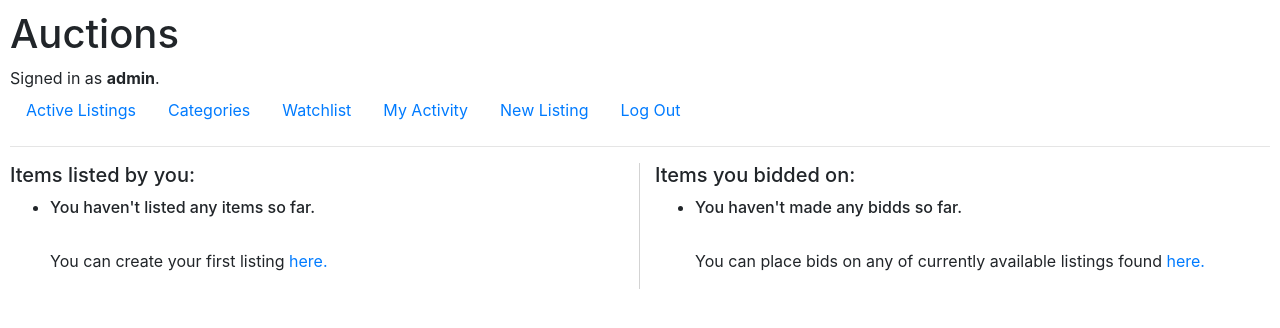
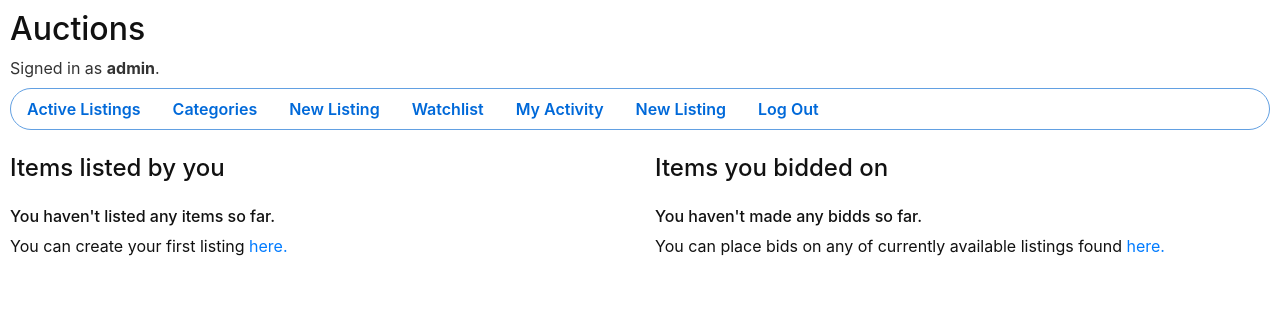
Before and after one commit to msandrk/cs50_web_course, a Django app: page /activity in a window 1280 px wide. Shown: the top 328 px of the page. Run offline with Django 3.2, Linux system fonts and the light colour scheme; a user stored in the database is signed in; data comes from the database, SQL or seed files in the repository; both versions use the stored data as it was after the commit; some libraries are stand-ins or nearby versions.

Commit message:
bit of styling

```diff
--- a/project2/commerce/auctions/static/auctions/styles.css
+++ b/project2/commerce/auctions/static/auctions/styles.css
@@ -1,46 +1,89 @@
+*:focus {
+  outline: 1px solid #62a0e2; }
+
 body {
-    padding: 10px;
-}
+  padding: 10px;
+  color: #111; }
+
+input:not([type="submit"]) {
+  padding-left: 8px;
+  border: 1px solid #afafaf;
+  border-radius: 8px; }
+
+textarea {
+  resize: none;
+  border: 1px solid #afafaf;
+  border-radius: 8px;
+  padding: 4px 10px; }
+
+.nav {
+  border-top: 1px solid #62a0e2;
+  border-bottom: 1px solid #62a0e2;
+  border: 1px solid #62a0e2;
+  border-radius: 30px; }
+
+.nav-link {
+  color: #0069d9;
+  font-weight: 600; }
+
+.nav-link:hover {
+  background-color: #62a0e2;
+  color: #eee; }
+
+.first-nav-link:hover {
+  border-top-left-radius: 30px;
+  border-bottom-left-radius: 30px; }
+
+.body-title {
+  margin-bottom: 1em; }
+
+.index-listing-link {
+  color: #333;
+  text-decoration: none !important; }
+  .index-listing-link :hover {
+    color: #111; }
+
+.single-listing {
+  border: 1px solid lightgrey;
+  border-radius: 15px; }
+
+.img-fluid {
+  max-height: 30vh;
+  width: auto; }
 
 .errorlist {
-    padding-left: -15px;
-}
-
-.errorlist li {
+  padding-left: -15px; }
+  .errorlist li {
     color: red;
     font-size: 0.9rem;
     list-style-type: none;
     margin: 0;
-    padding: 0;
-}
+    padding: 0; }
 
 #comment-form textarea {
-    width: 98%;
-    height: 85%;
-    resize: none;
-    border: 1px solid rgb(175, 175, 175);
-    border-radius: 8px;
-    padding: 5px 6px 1px 6px;
-}
+  width: 98%;
+  height: 85%;
+  padding: 5px 6px 1px 6px; }
+#comment-form textarea:hover {
+  border: 1px solid #62a0e2; }
+#comment-form input[type="submit"] {
+  padding: 4px 12px; }
 
-#comment-form textarea:focus {
-    outline: 1px solid rgb(98, 160, 226);
-}
+.single-comment {
+  border-top: 1px solid lightgrey;
+  padding: 5px 10px;
+  margin-left: 15px; }
+  .single-comment h6 {
+    font-weight: 600; }
 
-#comment-form textarea:hover {
-    border: 1px solid rgb(98, 160, 226);
-}
+.important-msg {
+  color: red; }
 
-#comment-form input[type="submit"] {
-    padding: 4px 12px;
-}
+.logged-user-msg {
+  color: #333; }
 
-.single-comment{
-    border-top: 1px solid lightgrey;
-    padding: 5px 10px;
-    margin-left: 15px;
-}
+.list-element {
+  padding: 6px 18px;
+  font-weight: 600; }
 
-.single-comment h6{
-    font-weight: 600;
-}
+/*# sourceMappingURL=styles.css.map */
--- /dev/null
+++ b/project2/commerce/auctions/static/auctions/styles.scss
@@ -0,0 +1,122 @@
+$primary-text-color: #111;
+$outline-primary-color: rgb(98, 160, 226);
+
+*:focus {
+    outline: 1px solid $outline-primary-color;
+}
+
+body {
+    padding: 10px;
+    color: $primary-text-color;
+}
+
+input:not([type="submit"]) {
+    padding-left: 8px;
+    border: 1px solid rgb(175, 175, 175);
+    border-radius: 8px;
+}
+
+textarea {
+    resize: none;
+    border: 1px solid rgb(175, 175, 175);
+    border-radius: 8px;
+    padding: 4px 10px;
+}
+
+.nav {
+    // background-color: rgb(0, 105, 217);
+    border-top: 1px solid $outline-primary-color;
+    border-bottom: 1px solid $outline-primary-color;
+    border: 1px solid $outline-primary-color;
+    border-radius: 30px;
+}
+
+.nav-link {
+    color: rgb(0, 105, 217);
+    font-weight: 600;
+}
+
+.nav-link:hover {
+    background-color: rgb(98, 160, 226);
+    color: #eee;
+}
+
+.first-nav-link:hover {
+    border-top-left-radius: 30px;
+    border-bottom-left-radius: 30px;
+}
+
+.body-title {
+    margin-bottom: 1em;
+}
+
+.index-listing-link {
+    color: #333;
+    text-decoration: none !important;
+
+    :hover {
+        color: $primary-text-color;
+    }
+}
+
+.single-listing {
+    border: 1px solid lightgrey;
+    border-radius: 15px;
+}
+
+.img-fluid {
+    max-height: 30vh;
+    width: auto;
+}
+
+
+.errorlist {
+    padding-left: -15px;
+
+    li {
+        color: red;
+        font-size: 0.9rem;
+        list-style-type: none;
+        margin: 0;
+        padding: 0;
+    }
+}
+
+#comment-form {
+    textarea {
+        width: 98%;
+        height: 85%;
+        padding: 5px 6px 1px 6px;
+    }
+
+    textarea:hover {
+        border: 1px solid rgb(98, 160, 226);
+    }
+
+    input[type="submit"] {
+        padding: 4px 12px;
+    }
+}
+
+.single-comment{
+    border-top: 1px solid lightgrey;
+    padding: 5px 10px;
+    margin-left: 15px;
+
+    h6{
+        font-weight: 600;
+    }
+}
+
+.important-msg {
+    color: red;
+}
+
+.logged-user-msg {
+    color: #333;
+}
+
+.list-element {
+    padding: 6px 18px;
+    font-weight: 600;
+}
--- a/project2/commerce/auctions/templates/auctions/activity.html
+++ b/project2/commerce/auctions/templates/auctions/activity.html
@@ -6,49 +6,73 @@ My Activity
 
 {% block body %}
     <div class="row">
-        <div class="col-6" style="border-right: 1px solid lightgrey;">
-            <h5>Items listed by you:</h5>
-            <ul>
-                {% for listing in owned_listings %}
+        <div class="col-6" a>
+            <h4 class="body-title">Items listed by you</h4>
+            <ul class="list-unstyled">
+                {% for listing, curr_price in owned_listings.items %}
+                    <a class="index-listing-link" href="{% url 'listing' listing.id %}">
                         <li>
-                        <article>
-                            <h6>
-                                <a href="{% url 'listing' listing.id %}">{{ listing }}</a>
-                            </h6>
-
-                            <p>{{ listing.description }}</p>
-                            <p><img src={{ listing.image_url|default:'static/imgs/no_image_available.jpg' }} witdh="150" height="150"></p>
-                            <p>Starting price: ${{ listing.starting_price }}</p>
-                            <small>Created on: {{ listing.created }}</small>
+                            <article class="mb-2 single-listing">
+                                <div class="row align-items-center justify-content-center">
+                                    <div class="col-4">
+                                        <img class="img-fluid" src={{ listing.image_url|default:'static/imgs/no_image_available.jpg' }}>
+                                    </div>
+                                    <div class="col-7">
+                                        <div class="row align-items-top">
+                                            <div class="col mb-2">
+                                                <strong>{{ listing.title }}</strong>
+                                            </div>
+                                        </div>
+                                        <div class="row align-items-top">
+                                            <div class="col">
+                                                <p>Price: ${{ curr_price }}</p>
+                                                <small class="float-right">Created on: {{ listing.created }}</small>
+                                            </div>
+                                        </div>
+                                    </div>
+                                </div>
                             </article>
                         </li>
+                    </a>
                 {% empty %}
-                    <li>
+                    <li class="mt-4">
                             <h6>You haven't listed any items so far.</h6>
-                        <br>
                             You can create your first listing <a href="{% url 'new_listing' %}">here.</a>
                     </li>
                 {% endfor %}
             </ul>
         </div>
         <div class="col-6">
-            <h5>Items you bidded on:</h5>
-            <ul>
-                {% for listing in bidded_listings %}
+            <h4>Items you bidded on</h4>
+            <ul class="list-unstyled">
+                {% for listing, curr_price in bidded_listings.items %}
+                    <a class="index-listing-link" href="{% url 'listing' listing.id %}">
                         <li>
-                        <article>
-                            <h6>
-                                <a href="{% url 'listing' listing.id %}">{{ listing }}</a>
-                            </h6>
-                            <p>{{ listing.description }}</p>
-                            <p><img src={{ listing.image_url|default:'static/imgs/no_image_available.jpg' }} witdh="100" height="100"></p>
-                            <small>Created on: {{ listing.created }}</small>
+                            <article class="single-listing mb-1">
+                                <div class="row align-items-center justify-content-center">
+                                    <div class="col-4">
+                                        <img class="img-fluid" src={{ listing.image_url|default:'static/imgs/no_image_available.jpg' }}>
+                                    </div>
+                                    <div class="col-7">
+                                        <div class="row align-items-top">
+                                            <div class="col mb-3">
+                                                <strong>{{ listing.title }}</strong>
+                                            </div>
+                                        </div>
+                                        <div class="row align-items-top">
+                                            <div class="col">
+                                                <p>Price: ${{ curr_price }}</p>
+                                                <small class="float-right">Created on: {{ listing.created }}</small>
+                                            </div>
+                                        </div>
+                                    </div>
+                                </div>
                             </article>
                         </li>
+                    </a>
                 {% empty %}
-                    <li>
+                    <li class="mt-4">
                         <h6>You haven't made any bidds so far.</h6>
-                        <br>
                         You can place bids on any of currently available listings found <a href="{% url 'index'%}">here.</a>
                     </li>
                 {% endfor %}
--- a/project2/commerce/auctions/templates/auctions/error-msg-redirect.html
+++ b/project2/commerce/auctions/templates/auctions/error-msg-redirect.html
@@ -9,7 +9,7 @@
         An error occured for field <strong>{{ field }}</strong> with following error message:<br>
     {% endif %}
 
-    <p class="errorlist" style="color: red;">
+    <p class="errorlist important-msg">
         {{ msg }}
     </p>
 
--- a/project2/commerce/auctions/templates/auctions/layout.html
+++ b/project2/commerce/auctions/templates/auctions/layout.html
@@ -8,22 +8,25 @@
         <link href="{% static 'auctions/styles.css' %}" rel="stylesheet">
     </head>
     <body>
-        <h1>Auctions</h1>
-        <div>
+        <h2>Auctions</h2>
+        <div class="logged-user-msg">
             {% if user.is_authenticated %}
                 Signed in as <strong>{{ user.username }}</strong>.
             {% else %}
                 Not signed in.
             {% endif %}
         </div>
-        <ul class="nav">
+        <ul class="nav mt-2 mb-4">
             <li class="nav-item">
-                <a class="nav-link" href="{% url 'index' %}">Active Listings</a>
+                <a class="nav-link first-nav-link" href="{% url 'index' %}">Active Listings</a>
             </li>
             <li calss="nav-item">
                 <a class="nav-link" href="{% url 'categories' %}">Categories</a>
             </li>
             {% if user.is_authenticated %}
+                <li class="nav-item">
+                    <a class="nav-link" href="{% url 'new_listing' %}">New Listing</a>
+                </li>
                 <li class="nav-item">
                     <a class="nav-link" href="{% url 'watchlist' %}">Watchlist</a>
                 </li>
@@ -45,7 +48,6 @@
                 </li>
             {% endif %}
         </ul>
-        <hr>
         {% block body %}
         {% endblock %}
     </body>
--- a/project2/commerce/auctions/templates/auctions/login.html
+++ b/project2/commerce/auctions/templates/auctions/login.html
@@ -2,7 +2,7 @@
 
 {% block body %}
 
-    <h2>Login</h2>
+    <h4 class="body-title">Login</h4>
 
     {% if message %}
         <div>{{ message }}</div>
--- a/project2/commerce/auctions/templates/auctions/new-listing.html
+++ b/project2/commerce/auctions/templates/auctions/new-listing.html
@@ -4,10 +4,7 @@
 {% endblock %}
 
 {% block body %}
-    <h2>Create a new listing</h2>
-    {% if error_field_message %}
-        <h5 style="color: red;">{{ error_field_message.0}}: {{ error_field_message.1}}</h5>
-    {% endif %}
+    <h4 class="body-title">Create a new listing</h4>
     <form method="POST" action="{% url 'new_listing' %}">
         {% csrf_token %}
         {{ listing_form.as_p }}
--- a/project2/commerce/auctions/templates/auctions/register.html
+++ b/project2/commerce/auctions/templates/auctions/register.html
@@ -2,10 +2,10 @@
 
 {% block body %}
 
-    <h2>Register</h2>
+    <h4 class="body-title">Register</h4>
 
     {% if message %}
-        <div>{{ message }}</div>
+        <div class="important-msg errorlist">{{ message }}</div>
     {% endif %}
 
     <form action="{% url 'register' %}" method="post">
--- a/project2/commerce/auctions/views.py
+++ b/project2/commerce/auctions/views.py
@@ -1,5 +1,6 @@
 from django.contrib.auth import authenticate, login, logout
 from django.contrib.auth.decorators import login_required
+from django.forms.models import inlineformset_factory
 from django.views.decorators.http import require_http_methods
 from django.db import IntegrityError
 from django.http import HttpRequest, HttpResponse, HttpResponseRedirect, HttpResponseNotFound, HttpResponseServerError
@@ -43,8 +44,12 @@ class CommentForm(forms.ModelForm):
 
 @require_http_methods(["GET"])
 def index(request: HttpRequest) -> HttpResponse:
+    listings = {
+        l: l.bids.first().amount if l.bids.exists() else l.starting_price
+        for l in Listing.objects.filter(is_active=True)
+    }
     return render(request, "auctions/index.html", {
-        "listings": Listing.objects.filter(is_active=True)
+        "listings": listings
     })
 
 @require_http_methods(["GET", "POST"])
@@ -109,7 +114,7 @@ def new_listing(request: HttpRequest) -> HttpResponse:
         if not form.is_valid():
             return render(request, 'auctions/new-listing.html', {
                 "listing_form": form,
-                "error_field_message": next(iter(form.errors.items))
+                "error_field_message": next(iter(form.errors.items()))
             }, status=400)
 
         listing = form.save(commit=False)
@@ -179,7 +184,7 @@ def edit_listing(request: HttpRequest, listing_id: int) -> HttpResponse:
                 return render(request, 'auctions/edit_listing.html', {
                     'edit_form': form,
                     'listing_id': listing_id,
-                    'error_field_message': next(iter(form.errors.items))
+                    'error_field_message': next(iter(form.errors.items()))
                 }, status=400)
 
             listing.title = form.cleaned_data['title']
@@ -391,8 +396,18 @@ def remove_from_watchlist(request: HttpRequest, listing_id: int) -> HttpResponse
 @login_required
 @require_http_methods(["GET"])
 def activity(request: HttpRequest) -> HttpResponse:
-    owned_listings = Listing.objects.filter(owner=request.user)
+    owned_listings = {
+        l: l.bids.first().amount if l.bids.exists() else l.starting_price
+        for l in Listing.objects.filter(owner=request.user)
+        }
+
+    # User can bid multiple times on single listing -> use set
     bidded_listings = { bid.listing for bid in Bid.objects.filter(bidder=request.user) }
+    bidded_listings = {
+        l: l.bids.first().amount if l.bids.exists() else l.starting_price
+        for l in bidded_listings
+    }
+
     return render(request, 'auctions/activity.html', {
         "owned_listings": owned_listings,
         "bidded_listings": bidded_listings
```
Also changed, not shown: project2/commerce/auctions/templates/auctions/categories.html (+8 -5 lines), project2/commerce/auctions/templates/auctions/index.html (+35 -17 lines), project2/commerce/auctions/templates/auctions/listing.html (+13 -10 lines), project2/commerce/auctions/templates/auctions/watchlist.html (+9 -6 lines), project2/commerce/db.sqlite3, 1 other file. Lines whose indentation alone changed are shown as unchanged.
